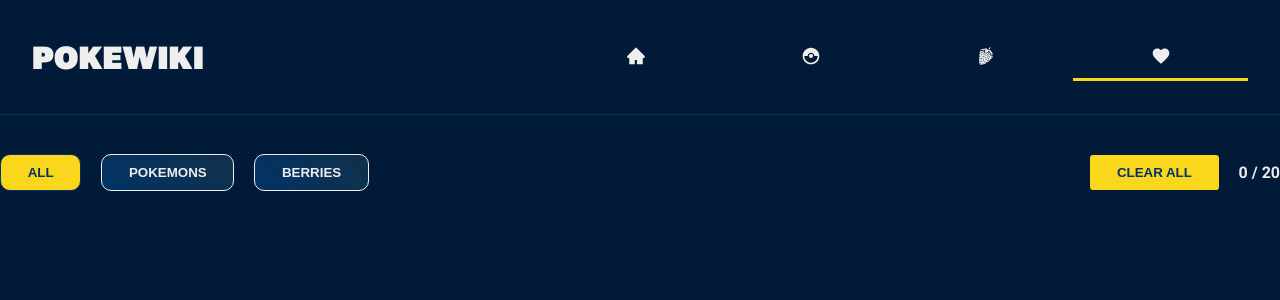
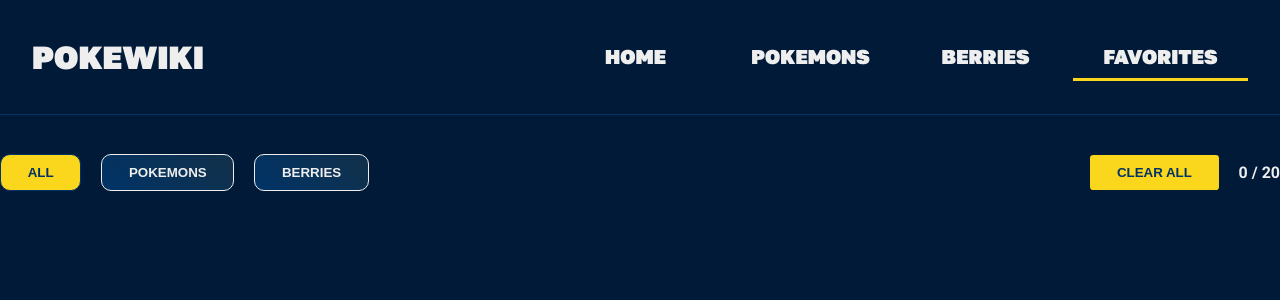
Before and after one commit to FuuKowatty/Poke-Wiki_V2, a React (Create React App) app: page /favorites in a window 1280 px wide. Shown: the top 300 px of the page. Built offline with nearby package versions, Linux system fonts and the light colour scheme.

Commit message:
using new variable from useViewport isTablet

```diff
--- a/src/components/CardInterface/CardInterface.tsx
+++ b/src/components/CardInterface/CardInterface.tsx
@@ -1,5 +1,6 @@
 import { Name, Options, OptionsItem } from 'components/CardInterface/CardInterface.styled'
 import { useAppContext } from 'hooks/useAppContext'
+import { useViewport } from 'hooks/useViewport'
 import { animated, useSpring } from '@react-spring/web'
 import { HiViewfinderCircle } from 'react-icons/hi2'
 import { MdFavoriteBorder } from 'react-icons/md'
@@ -28,8 +29,7 @@
   name: string
   url?: string
 }) {
-  const { browserWidth } = useAppContext()
-  const isMobile = browserWidth < 1024
+  const { isTablet } = useViewport()
   const { favorites } = useAppContext()
 
   const props = useSpring({
@@ -43,7 +43,7 @@
 
   return (
     <>
-      {isMobile ? (
+      {isTablet ? (
         <CardItems handleAddFavorite={handleAddFavorite} isFav={isFav} name={name} />
       ) : (
         <animated.div style={props}>
--- a/src/layouts/Navbar/MobileMenu.tsx
+++ b/src/layouts/Navbar/MobileMenu.tsx
@@ -1,5 +1,5 @@
 import { MobileMenuContainer, MobileMenuIconContainer, StyledLink } from './Navbar.styled'
-import { useAppContext } from 'hooks/useAppContext'
+import { useViewport } from 'hooks/useViewport'
 import { AiFillHome } from 'react-icons/ai'
 import { MdCatchingPokemon, MdFavorite } from 'react-icons/md'
 import { GiStrawberry } from 'react-icons/gi'
@@ -30,8 +30,7 @@
 
 export function MobileMenu() {
   const pathname = useLocation().pathname
-  const { browserWidth } = useAppContext()
-  const isDesktopMenu = browserWidth >= 1024
+  const { isTablet } = useViewport()
 
   const checkIsActive = (path: string) => {
     // It returns for example /pokemons/all => /pokemons
@@ -50,7 +49,7 @@
       {MenuItems.map((item) => (
         <StyledLink to={item.path} key={item.title}>
           <MobileMenuIconContainer isActive={checkIsActive(item.path)}>
-            {isDesktopMenu ? item.title.toUpperCase() : item.icon}
+            {isTablet? item.icon : item.title.toUpperCase()}
           </MobileMenuIconContainer>
         </StyledLink>
       ))}
```
Also changed, not shown: src/utils/checkData.ts (+6 -6 lines).
